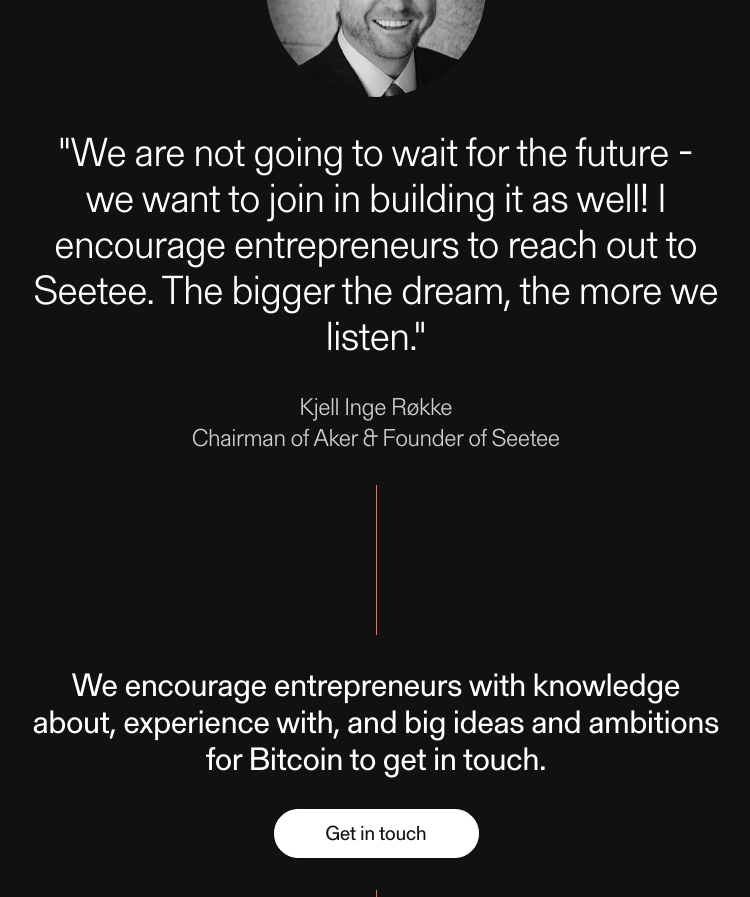
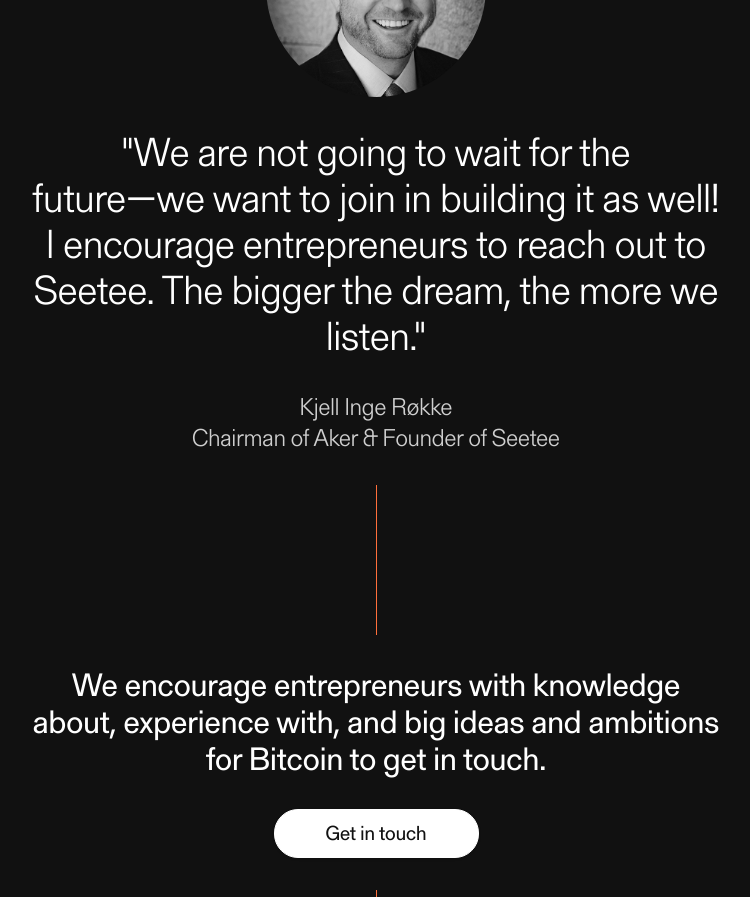
Before and after one commit to seetee-io/seetee-io, a Next.js app: page / in a window 1280 px wide. Shown: the part 4000-4897 px from the top of the page, without its empty margins (264-1014 px from the left). Built offline with nearby package versions, Linux system fonts and the light colour scheme.

Commit message:
Replace hyphen with emdash

```diff
--- a/src/components/Quote.js
+++ b/src/components/Quote.js
@@ -42,14 +42,13 @@
 const Quote = forwardRef(({ img }, ref) => {
   return (
     <Wrapper ref={ref}>
-      <ImageWrapper>
-        {img && <Image src={img} alt="Kjell Inge Røkke" />}
-      </ImageWrapper>
+      <ImageWrapper>{img && <Image src={img} alt="Kjell Inge Røkke" />}</ImageWrapper>
 
       <Blockquote>
-        &quot;We are not going to wait for the future - we want to join in
-        building it as well! I encourage entrepreneurs to reach out to Seetee.
-        The bigger the dream, the more we listen.&quot;
+        &quot;We are not going to wait for the
+        <br />
+        future—we want to join in building it as well! I encourage entrepreneurs to reach out to Seetee. The bigger the
+        dream, the more we listen.&quot;
       </Blockquote>
       <StyledText fontSize={1} fontSizeLarge={1.5} color="rgba(255,255,255,.8)">
         Kjell Inge Røkke <br /> Chairman of Aker &amp; Founder of Seetee
```
